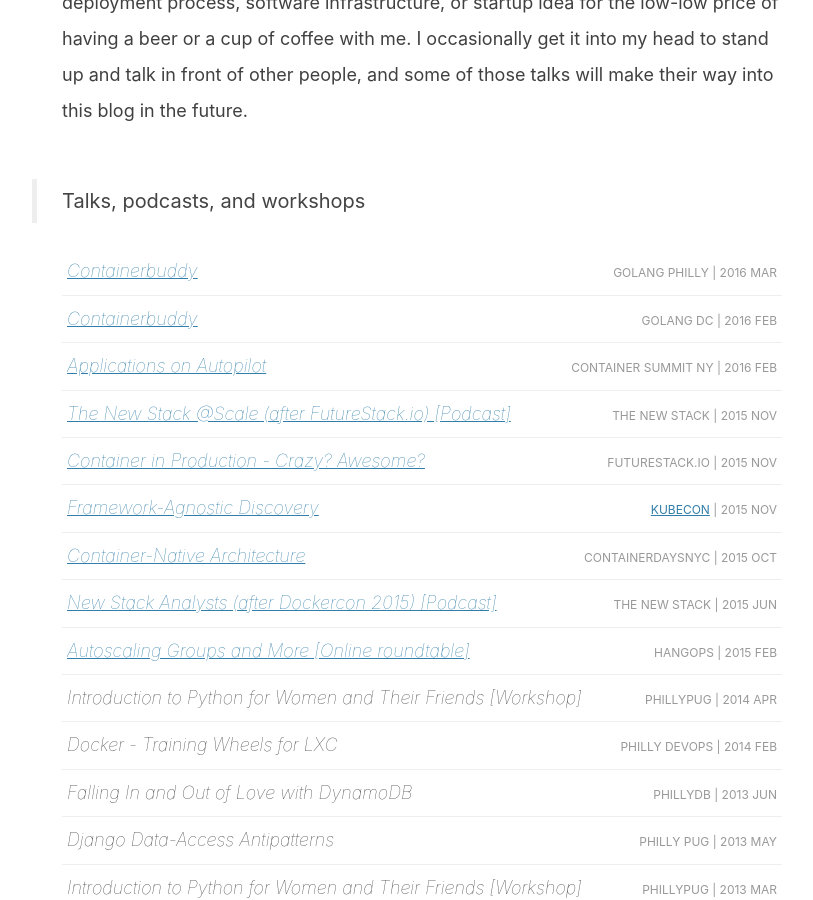
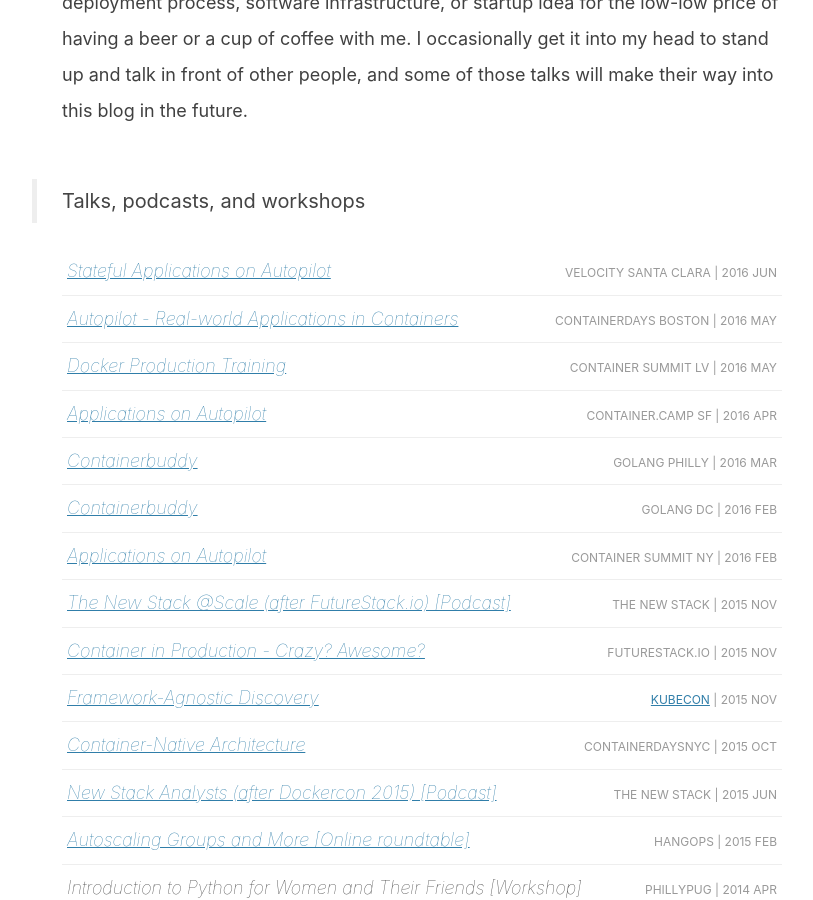
Before and after one commit to tgross/blog.0x74696d.com, a Jekyll site: the page built from community/index.md, in a window 1280 px wide and 900 px high, scrolled down 560 px. Shown: the whole window, without its empty margins (218-1031 px from the left). Built offline with Jekyll 4.4.1, drawn with Linux system fonts in a browser that asks for light colours.

Commit message:
update events listing

```diff
--- a/_data/events.yml
+++ b/_data/events.yml
@@ -1,3 +1,23 @@
+- title: Stateful Applications on Autopilot
+  link: http://conferences.oreilly.com/velocity/devops-web-performance-ca/public/schedule/detail/50513
+  where: Velocity Santa Clara
+  when: 2016 Jun
+
+- title: Autopilot - Real-world Applications in Containers
+  link: http://dynamicinfradays.org/events/2016-boston/programme.html#autopilot
+  where: ContainerDays Boston
+  when: 2016 May
+
+- title: Docker Production Training
+  link: http://containersummit.io/events/vegas-2016/training
+  where: Container Summit LV
+  when: 2016 May
+
+- title: Applications on Autopilot
+  link: https://container.camp/usa/2016/schedule
+  where: Container.Camp SF
+  when: 2016 Apr
+
 - title: Containerbuddy
   link: http://www.meetup.com/GoLangPhilly/events/228110580/
   where: GoLang Philly
```
